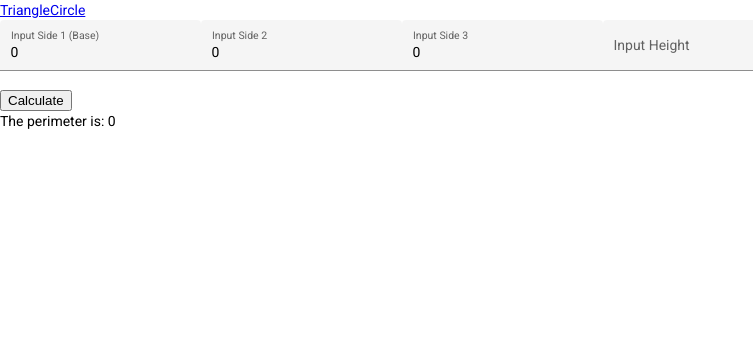
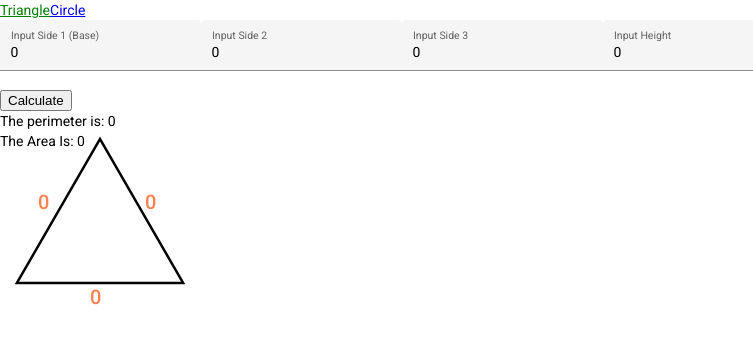
Before and after one commit to Kevinstamenkovski/calculators, an Angular app: page /triangle in a window 1280 px wide. Both pictures are taken after a click on the button "Calculate". Shown: the top 344 px of the page, without its empty margins (0-753 px from the left). Built offline with nearby package versions, Linux system fonts and the light colour scheme.

Commit message:
added triangle image to the triangle-calculator

```diff
--- a/src/app/app.component.html
+++ b/src/app/app.component.html
@@ -1,3 +1,3 @@
-<a routerLink="/triangle">Triangle</a>
-<a routerLink="/circle">Circle</a>
+<a routerLinkActive="activeLink" routerLink="/triangle">Triangle</a>
+<a routerLinkActive="activeLink" routerLink="/circle">Circle</a>
 <router-outlet></router-outlet>
--- a/src/app/app.component.scss
+++ b/src/app/app.component.scss
@@ -0,0 +1,3 @@
+.activeLink{
+  color: green;
+}
--- a/src/app/math/triangle-calculator/triangle-calculator.component.html
+++ b/src/app/math/triangle-calculator/triangle-calculator.component.html
@@ -6,22 +6,31 @@
 
   <mat-form-field class="example-full-width" appearance="fill">
     <mat-label>Input Side 1 (Base)</mat-label>
-    <input type="text" matInput [formControl]="BaseFormControl" placeholder="Input Side 1">
+    <input type="number" matInput [formControl]="BaseFormControl" placeholder="Input Side 1">
   </mat-form-field>
   <mat-form-field class="example-full-width" appearance="fill">
     <mat-label>Input Side 2</mat-label>
-    <input type="text" matInput [formControl]="SecondSideFormControl" placeholder="Input Side 2">
+    <input type="number" matInput [formControl]="SecondSideFormControl" placeholder="Input Side 2">
   </mat-form-field>
   <mat-form-field class="example-full-width" appearance="fill">
     <mat-label>Input Side 3</mat-label>
-    <input type="text" matInput [formControl]="ThirdSideFormControl" placeholder="Input Side 3">
+    <input type="number" matInput [formControl]="ThirdSideFormControl" placeholder="Input Side 3">
   </mat-form-field>
   <mat-form-field class="example-full-width" appearance="fill">
     <mat-label>Input Height</mat-label>
-    <input type="text" matInput [formControl]="HeightFormControl" placeholder="Input Height">
+    <input type="number" matInput [formControl]="HeightFormControl" placeholder="Input Height">
   </mat-form-field>
 
 
 </form>
 <button (click)="calculate()">Calculate</button> <br>
-The perimeter is: {{perimeter}}
+
+
+<div class="imgClass" style="{{addDisplay}}">
+  <h2>{{BaseFormControl.value}}</h2>
+  <h2>{{SecondSideFormControl.value}}</h2>
+  <h2>{{ThirdSideFormControl.value}}</h2>
+  <img height="200px" src="../../../assets/triangle.jpg" alt="triangle">
+  The perimeter is: {{perimeter}} <br>
+  The Area Is: {{area}}
+</div>
--- a/src/app/math/triangle-calculator/triangle-calculator.component.scss
+++ b/src/app/math/triangle-calculator/triangle-calculator.component.scss
@@ -0,0 +1,21 @@
+.imgClass{
+  display: none;
+  *{
+    position: absolute;
+  }
+  *:nth-child(1){
+    z-index: 1;
+    color: coral;
+    margin: 170px 0 0 90px;
+  }
+  *:nth-child(2){
+    z-index: 1;
+    color: coral;
+    margin: 75px 0 0 38px;
+  }
+  *:nth-child(3){
+    z-index: 1;
+    color: coral;
+    margin: 75px 0 0 145px;
+  }
+}
--- a/src/app/math/triangle-calculator/triangle-calculator.component.ts
+++ b/src/app/math/triangle-calculator/triangle-calculator.component.ts
@@ -13,17 +13,17 @@ export class TriangleCalculatorComponent implements OnInit {
   HeightFormControl: FormControl;
   perimeter: number = 0;
   area: number = 0;
+  public addDisplay: string = '';
   constructor() {
     this.BaseFormControl = new FormControl(0);
     this.SecondSideFormControl = new FormControl(0);
     this.ThirdSideFormControl = new FormControl(0);
-    this.HeightFormControl = new FormControl('');
+    this.HeightFormControl = new FormControl(0);
   }
   public calculate(): void{
     this.perimeter = parseFloat(this.BaseFormControl.value) + parseFloat(this.SecondSideFormControl.value) + parseFloat(this.ThirdSideFormControl.value);
     this.area = parseFloat(this.BaseFormControl.value) * parseFloat(this.HeightFormControl.value) / 2;
+    this.addDisplay = 'display: block;';
   }
-  ngOnInit(): void {
-
-  }
+  ngOnInit(): void {}
 }
```
